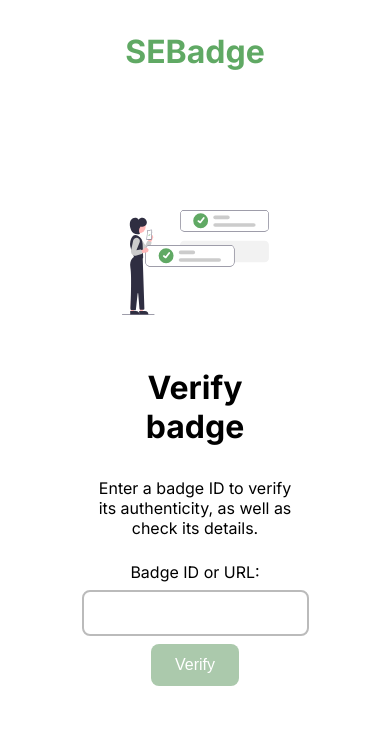
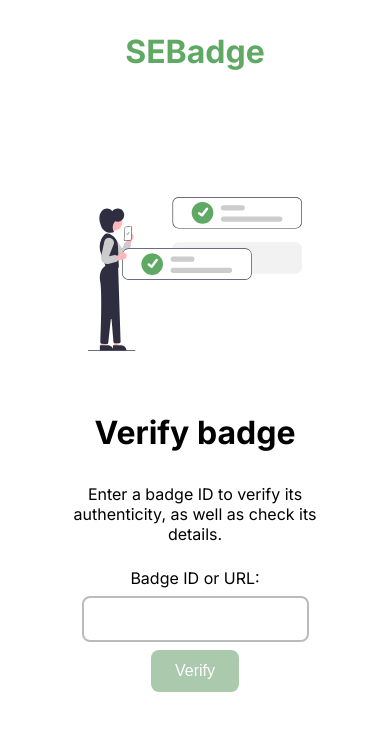
Before and after one commit to codeexp22-seb/SEBadge, a Next.js app: page /verify in a window 390 px wide. Shown: the top 730 px of the page. Built offline with nearby package versions, Linux system fonts and the light colour scheme.

Commit message:
fix spacing issues on mobile

```diff
--- a/components/ErrorDetail/ErrorDetail.module.css
+++ b/components/ErrorDetail/ErrorDetail.module.css
@@ -27,17 +27,19 @@
 
   .textCol,
   .imageCol {
-    width: 100vw;
     min-height: 5em;
+    max-height: 30vmax;
+    min-width: 50vw;
+    max-width: 75vw;
   }
 
   .imageCol {
     order: 1;
-    max-height: 30vmax;
+    width: 60%;
   }
 
   .textCol {
     order: 2;
-    min-width: 50vw;
+    width: 100%;
   }
 }
--- a/components/VerifyForm/VerifyForm.module.css
+++ b/components/VerifyForm/VerifyForm.module.css
@@ -105,18 +105,20 @@
 
   .textColumn,
   .imageColumn {
-    width: 100vw;
     min-height: 5em;
+    max-height: 30vmax;
+    min-width: 50vw;
+    max-width: 75vw;
   }
 
   .imageColumn {
     order: 1;
-    max-height: 30vmax;
+    width: 60%;
   }
 
   .textColumn {
     order: 2;
-    min-width: 50vw;
+    width: 100%;
   }
 
   .inputRow {
--- a/styles/globals.css
+++ b/styles/globals.css
@@ -16,6 +16,7 @@ body > div {
   height: 100%;
   display: flex;
   flex-direction: column;
+  min-width: 320px;
 }
 
 main {
@@ -24,7 +25,14 @@ main {
   align-items: center;
   padding: 1rem 3rem;
   flex: auto 1 1;
-  padding-bottom: 5em; /* account for top bar */
+  margin-bottom: 5em; /* account for top bar */
+}
+
+@media only screen and (max-width: 768px) {
+  main {
+    padding: 1rem 1rem;
+    margin-bottom: 5em; /* account for top bar */
+  }
 }
 
 a {
```
Also changed, not shown: components/BadgeView/BadgeView.module.css (+9 -2 lines).
